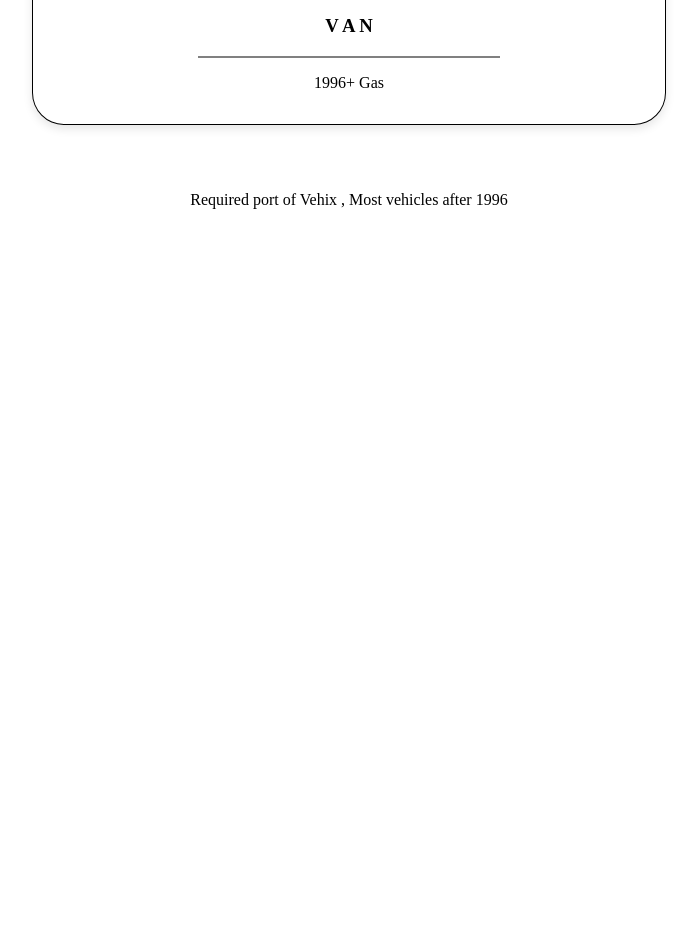
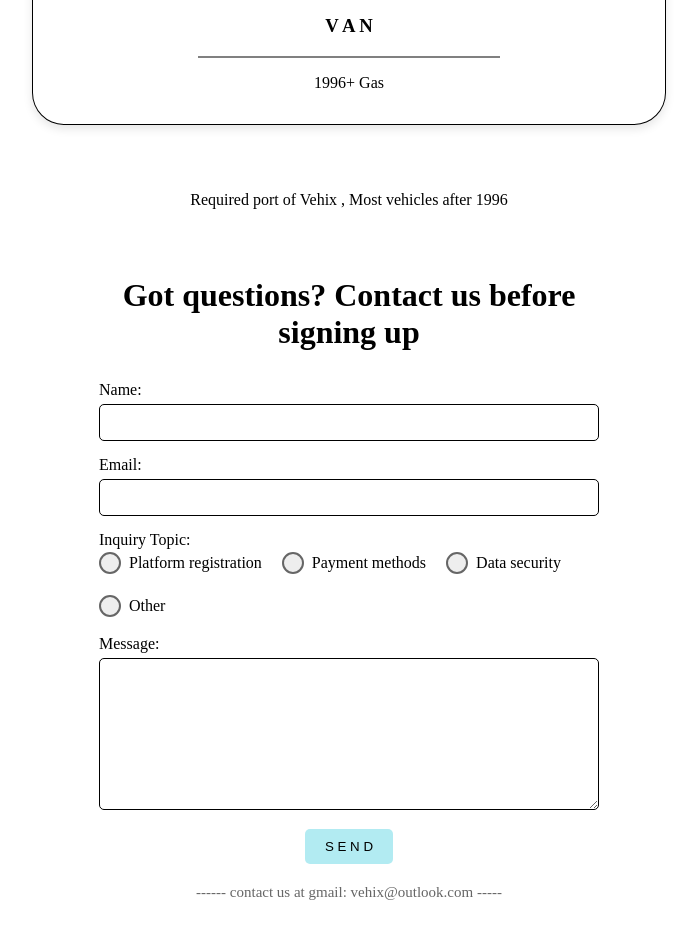
Before and after one commit to open-source-crew-tech/vehix-landing-page, a plain HTML site: page index.html in a window 1280 px wide. Shown: the part 9409-10348 px from the top of the page, without its empty margins (291-988 px from the left). Before the commit the page ends 9692 px from the top, so only its background shows below. Drawn offline with Linux system fonts and the light colour scheme.

Commit message:
feat: add support and networks

```diff
--- a/index.html
+++ b/index.html
@@ -515,4 +515,50 @@
         Required port of Vehix , Most vehicles after 1996
       </p>
 
+      <!--Got-questions?-Contact-us-before-signing-up-->
+      <section id="contact-us">
+        <div class="contact-us-header">
+          <h2 class="title-contac">Got questions? Contact us before signing
+            up</h2>
+          <form id="contactForm" onsubmit="submitForm()">
+            <label for="name">Name:</label>
+            <input type="text" id="name" name="name" required>
+
+            <label for="email">Email:</label>
+            <input type="email" id="email" name="email" required>
+
+            <label>Inquiry Topic:</label>
+            <div class="inquiry-options-custom">
+              <label class="custom-radio">
+                <input type="radio" name="inquiry" value="Platform registration"
+                  required>
+                <span class="radio-btn"></span> Platform registration
+              </label>
+              <label class="custom-radio">
+                <input type="radio" name="inquiry" value="Payment methods">
+                <span class="radio-btn"></span> Payment methods
+              </label>
+              <label class="custom-radio">
+                <input type="radio" name="inquiry" value="Data security">
+                <span class="radio-btn"></span> Data security
+              </label>
+              <label class="custom-radio">
+                <input type="radio" name="inquiry" value="Other">
+                <span class="radio-btn"></span> Other
+              </label>
+            </div>
+
+            <label for="message">Message:</label>
+            <textarea id="message" name="message" rows="5" required></textarea>
+            <button type="submit">S E N D</button>
+
+            <p class="contact-gmail">------ contact us at gmail:
+              vehix@outlook.com -----</p>
+
+          </form>
+        </div>
+
+      </section>
+
+
   <script src="app.js" type="text/javascript"></script>
```
